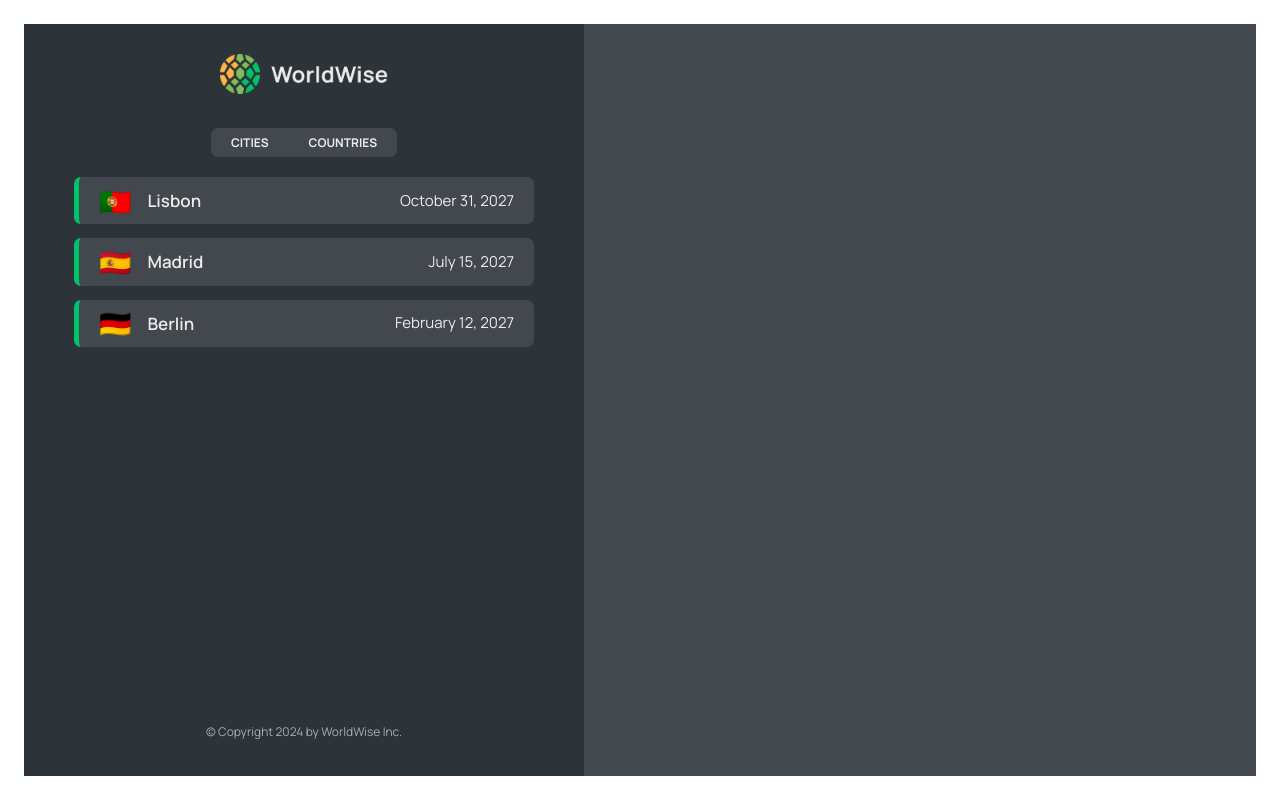
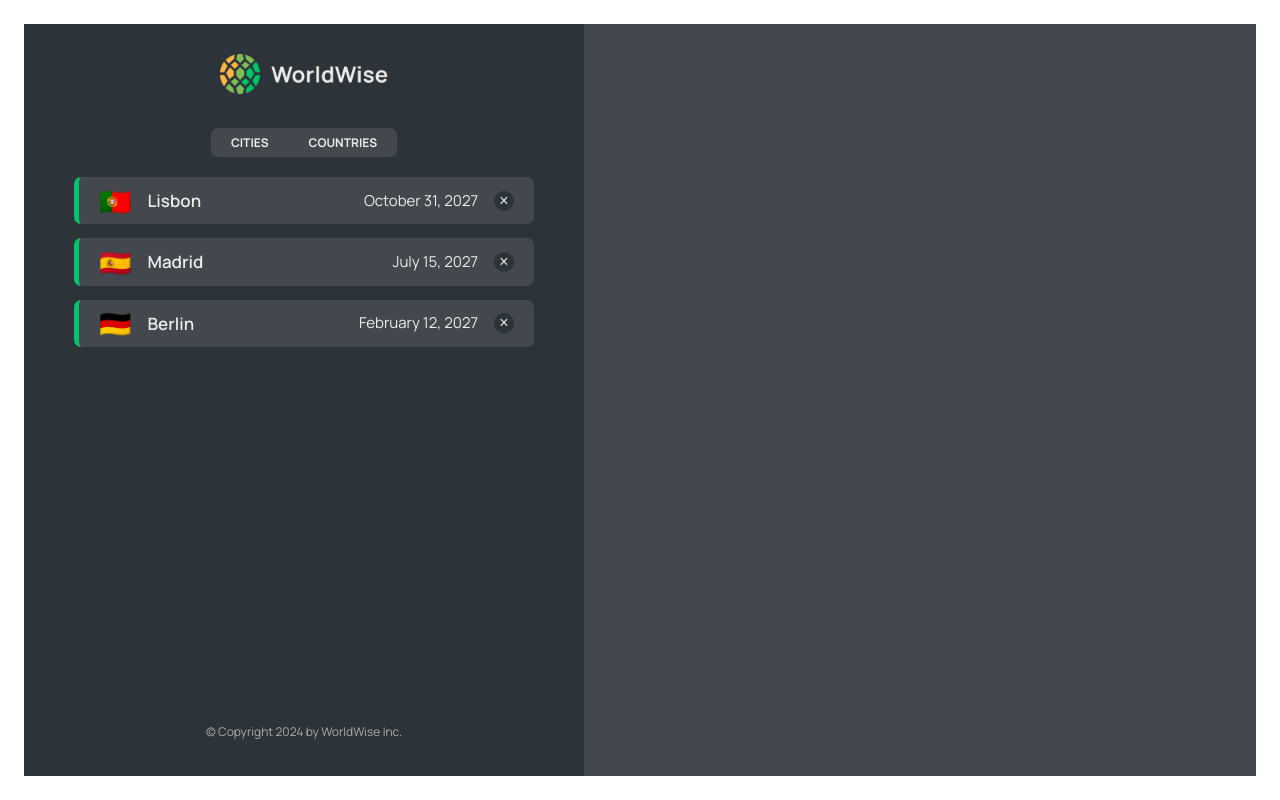
Before and after one commit to Xavier-Hsiao/worldwise, a React (Vite) app: page /app in a window 1280 px wide. Built offline with nearby package versions, Linux system fonts and the light colour scheme; data requests are answered from the project's data file.

Commit message:
Build: add delete button to city

```diff
--- a/src/components/CityItem/CityItem.jsx
+++ b/src/components/CityItem/CityItem.jsx
@@ -15,6 +15,7 @@ export default function CityItem({ city }) {
       <span className={styles.emoji}>{emoji}</span>
       <h3 className={styles.name}>{cityName}</h3>
       <time className={styles.date}>{formatDate(date)}</time>
+      <button className={styles.deleteBtn}>&times;</button>
     </li>
   );
 }
--- a/src/components/CityItem/CityItem.module.scss
+++ b/src/components/CityItem/CityItem.module.scss
@@ -29,4 +29,22 @@
   .date {
     font-size: 1.5rem;
   }
+
+  .deleteBtn {
+    height: 2rem;
+    aspect-ratio: 1;
+    border-radius: 50%;
+    border: none;
+    background-color: theme.$dark-1;
+    color: theme.$light-2;
+    font-size: 1.6rem;
+    font-weight: 400;
+    cursor: pointer;
+    transition: all 0.2s;
+
+    &:hover {
+      background-color: theme.$brand-1;
+      color: theme.$dark-1;
+    }
+  }
 }
```
